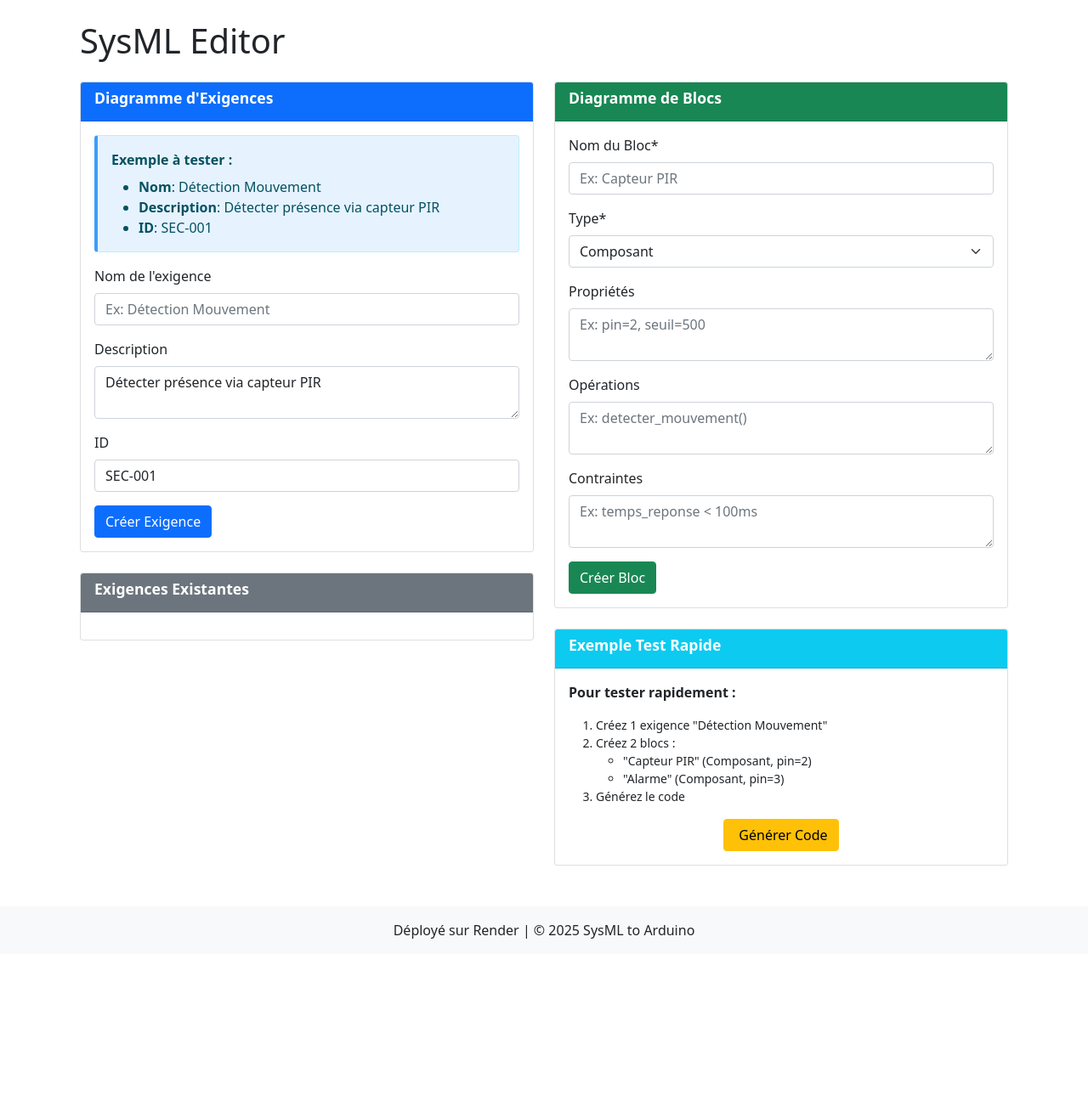
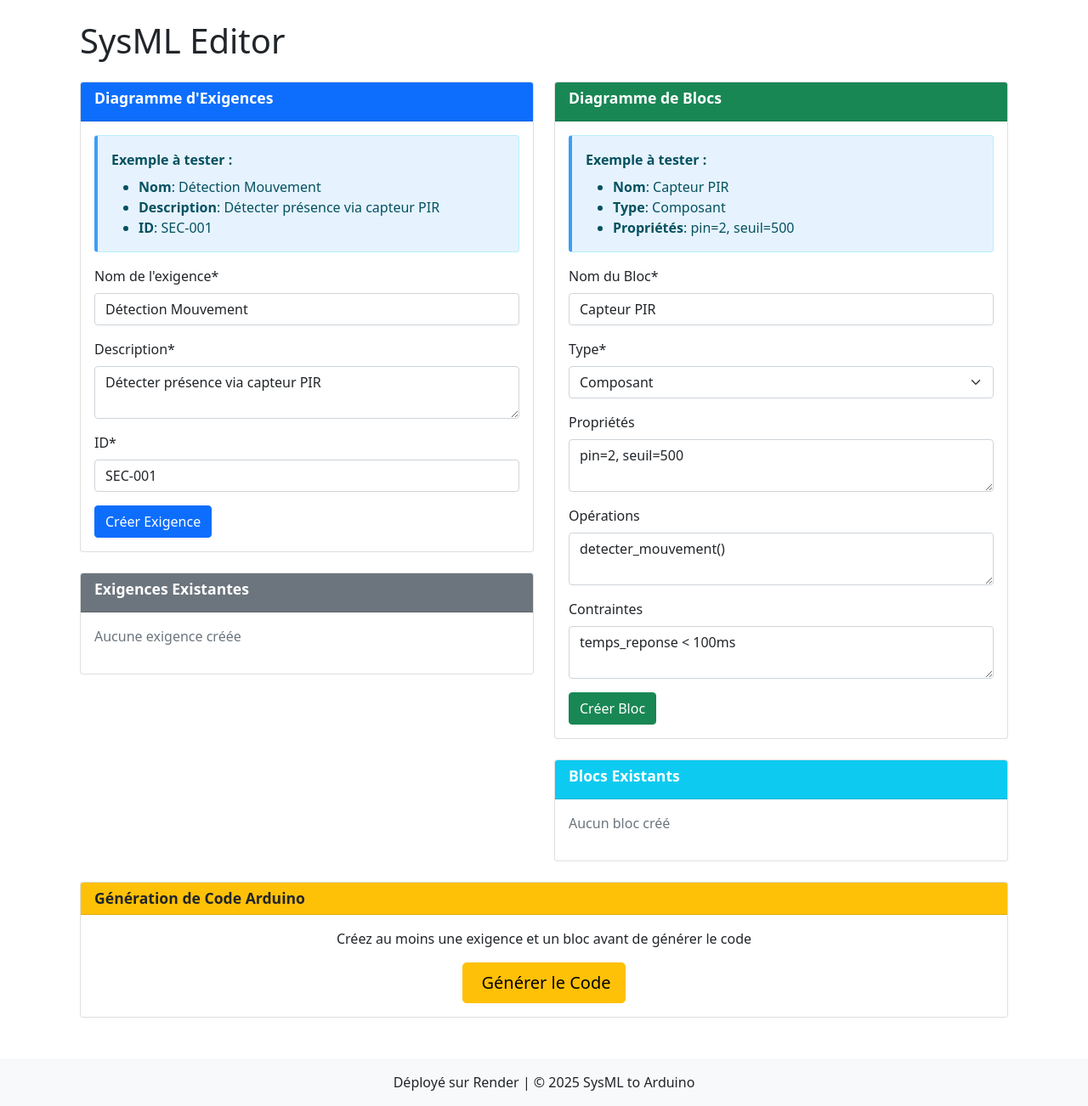
Before and after one commit to EJM0101/sysml-to-arduino, a Python web app: template app/templates/diagram_editor.html in a window 1280 px wide. Shown: the part 58-1360 px from the top of the page at 85% size. Before the commit the page ends 1163 px from the top, so only its background shows below. Run offline with Jinja, Linux system fonts and the light colour scheme; the template is opened without the code that fills it, so the values that code supplies are empty; some libraries are stand-ins or nearby versions.

Commit message:
Update diagram_editor.html

```diff
--- a/app/templates/diagram_editor.html
+++ b/app/templates/diagram_editor.html
@@ -6,7 +6,7 @@
 
     <div class="row">
         <div class="col-md-6">
-            <!-- Formulaire Exigences -->
+            <!-- Formulaire Exigences avec exemple -->
             <div class="card mb-4">
                 <div class="card-header bg-primary text-white">
                     <h3>Diagramme d'Exigences</h3>
@@ -22,20 +22,21 @@
                     </div>
 
                     <form method="POST" action="{{ url_for('main.create_requirement') }}">
+                        <input type="hidden" name="csrf_token" value="{{ csrf_token() }}"/>
+
                         <div class="mb-3">
-                            <label class="form-label">Nom de l'exigence</label>
+                            <label class="form-label">Nom de l'exigence*</label>
                             <input type="text" name="name" class="form-control" required
-                                   placeholder="Ex: Détection Mouvement">
+                                   value="Détection Mouvement">
                         </div>
                         <div class="mb-3">
-                            <label class="form-label">Description</label>
-                            <textarea name="text" class="form-control" rows="2" required
-                                      placeholder="Ex: Détecter présence via capteur PIR">Détecter présence via capteur PIR</textarea>
+                            <label class="form-label">Description*</label>
+                            <textarea name="text" class="form-control" rows="2" required>Détecter présence via capteur PIR</textarea>
                         </div>
                         <div class="mb-3">
-                            <label class="form-label">ID</label>
+                            <label class="form-label">ID*</label>
                             <input type="text" name="req_id" class="form-control" required
-                                   placeholder="Ex: SEC-001" value="SEC-001">
+                                   value="SEC-001">
                         </div>
                         <button type="submit" class="btn btn-primary">Créer Exigence</button>
                     </form>
@@ -43,11 +44,12 @@
             </div>
 
             <!-- Liste des Exigences -->
-            <div class="card">
+            <div class="card mb-4">
                 <div class="card-header bg-secondary text-white">
                     <h4>Exigences Existantes</h4>
                 </div>
                 <div class="card-body">
+                    {% if requirements %}
                         <ul class="list-group">
                             {% for req in requirements %}
                                 <li class="list-group-item">
@@ -56,39 +58,117 @@
                                 </li>
                             {% endfor %}
                         </ul>
+                    {% else %}
+                        <p class="text-muted">Aucune exigence créée</p>
+                    {% endif %}
                 </div>
             </div>
         </div>
 
         <div class="col-md-6">
-            {% include 'diagram_block.html' %}
-
-            <!-- Section Exemple Complet -->
-            <div class="card mt-4">
-                <div class="card-header bg-info text-white">
-                    <h4>Exemple Test Rapide</h4>
+            <!-- Diagramme de Blocs -->
+            <div class="card mb-4">
+                <div class="card-header bg-success text-white">
+                    <h3>Diagramme de Blocs</h3>
                 </div>
                 <div class="card-body">
-                    <p><b>Pour tester rapidement :</b></p>
-                    <ol class="small">
-                        <li>Créez 1 exigence "Détection Mouvement"</li>
-                        <li>Créez 2 blocs :
-                            <ul>
-                                <li>"Capteur PIR" (Composant, pin=2)</li>
-                                <li>"Alarme" (Composant, pin=3)</li>
+                    <div class="alert alert-info">
+                        <strong>Exemple à tester :</strong>
+                        <ul class="mt-2 mb-0">
+                            <li><b>Nom</b>: Capteur PIR</li>
+                            <li><b>Type</b>: Composant</li>
+                            <li><b>Propriétés</b>: pin=2, seuil=500</li>
                         </ul>
-                        </li>
-                        <li>Générez le code</li>
-                    </ol>
-                    <div class="text-center mt-3">
-                        <a href="{{ url_for('main.generate_arduino') }}"
-                           class="btn btn-warning">
-                            <i class="bi bi-lightning"></i> Générer Code
+                    </div>
+
+                    <form method="POST" action="{{ url_for('main.create_block') }}">
+                        <input type="hidden" name="csrf_token" value="{{ csrf_token() }}"/>
+
+                        <div class="mb-3">
+                            <label class="form-label">Nom du Bloc*</label>
+                            <input type="text" name="block_name" class="form-control" required
+                                   value="Capteur PIR">
+                        </div>
+
+                        <div class="mb-3">
+                            <label class="form-label">Type*</label>
+                            <select name="block_type" class="form-select" required>
+                                <option value="système">Système</option>
+                                <option value="sous-système">Sous-système</option>
+                                <option value="composant" selected>Composant</option>
+                            </select>
+                        </div>
+
+                        <div class="mb-3">
+                            <label class="form-label">Propriétés</label>
+                            <textarea name="properties" class="form-control" rows="2">pin=2, seuil=500</textarea>
+                        </div>
+
+                        <div class="mb-3">
+                            <label class="form-label">Opérations</label>
+                            <textarea name="operations" class="form-control" rows="2">detecter_mouvement()</textarea>
+                        </div>
+
+                        <div class="mb-3">
+                            <label class="form-label">Contraintes</label>
+                            <textarea name="constraints" class="form-control" rows="2">temps_reponse < 100ms</textarea>
+                        </div>
+
+                        <button type="submit" class="btn btn-success">Créer Bloc</button>
+                    </form>
+                </div>
+            </div>
+
+            <!-- Liste des Blocs -->
+            <div class="card">
+                <div class="card-header bg-info text-white">
+                    <h4>Blocs Existants</h4>
+                </div>
+                <div class="card-body">
+                    {% if blocks %}
+                        <div class="table-responsive">
+                            <table class="table table-striped">
+                                <thead>
+                                    <tr>
+                                        <th>Nom</th>
+                                        <th>Type</th>
+                                        <th>Propriétés</th>
+                                    </tr>
+                                </thead>
+                                <tbody>
+                                    {% for block in blocks %}
+                                        <tr>
+                                            <td>{{ block.name }}</td>
+                                            <td>{{ block.type }}</td>
+                                            <td><small>{{ block.properties }}</small></td>
+                                        </tr>
+                                    {% endfor %}
+                                </tbody>
+                            </table>
+                        </div>
+                    {% else %}
+                        <p class="text-muted">Aucun bloc créé</p>
+                    {% endif %}
+                </div>
+            </div>
+        </div>
+    </div>
+
+    <!-- Section Génération de Code -->
+    <div class="row mt-4">
+        <div class="col-12">
+            <div class="card">
+                <div class="card-header bg-warning">
+                    <h3 class="mb-0">Génération de Code Arduino</h3>
+                </div>
+                <div class="card-body text-center">
+                    <p>Créez au moins une exigence et un bloc avant de générer le code</p>
+                    <a href="{{ url_for('main.generate_arduino') }}" class="btn btn-lg btn-warning">
+                        <i class="bi bi-lightning-charge"></i> Générer le Code
                     </a>
                 </div>
             </div>
         </div>
     </div>
 </div>
-</div>
 {% endblock %}
```
Lines whose indentation alone changed are shown as unchanged.
